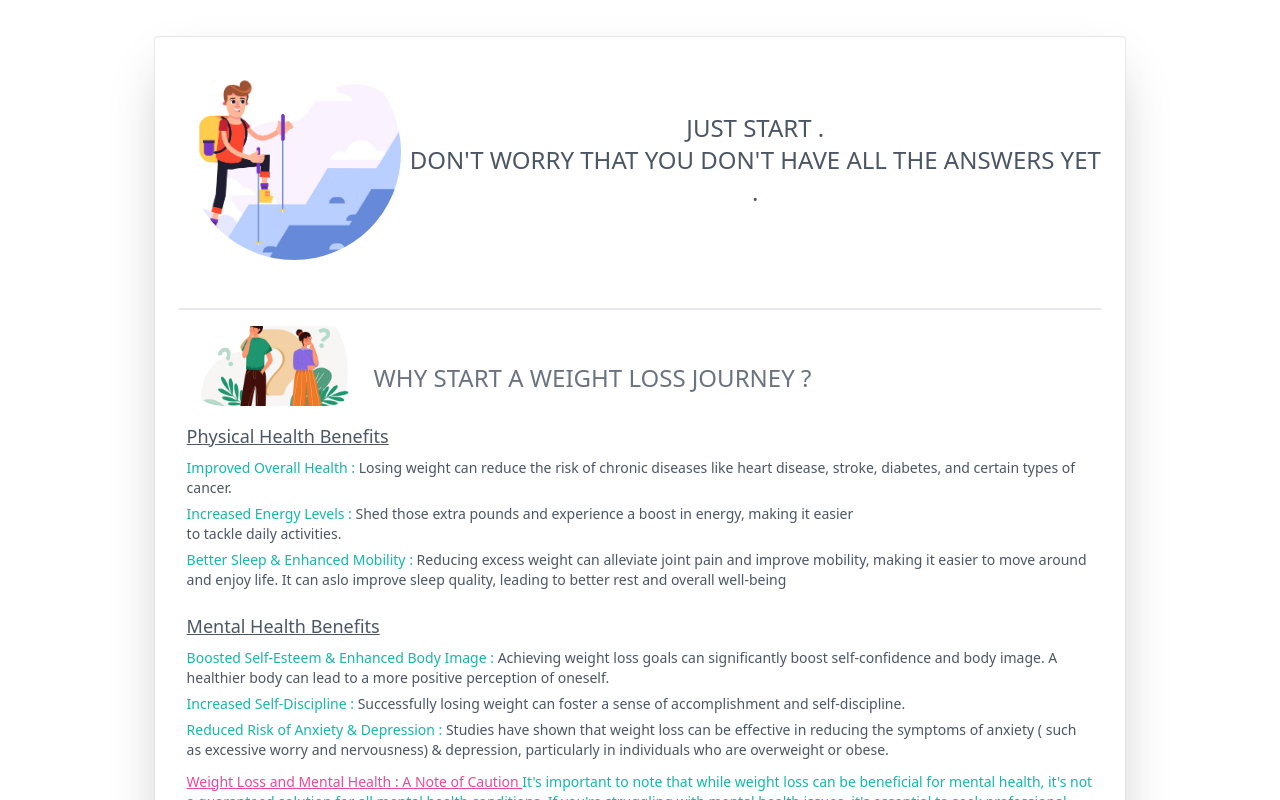
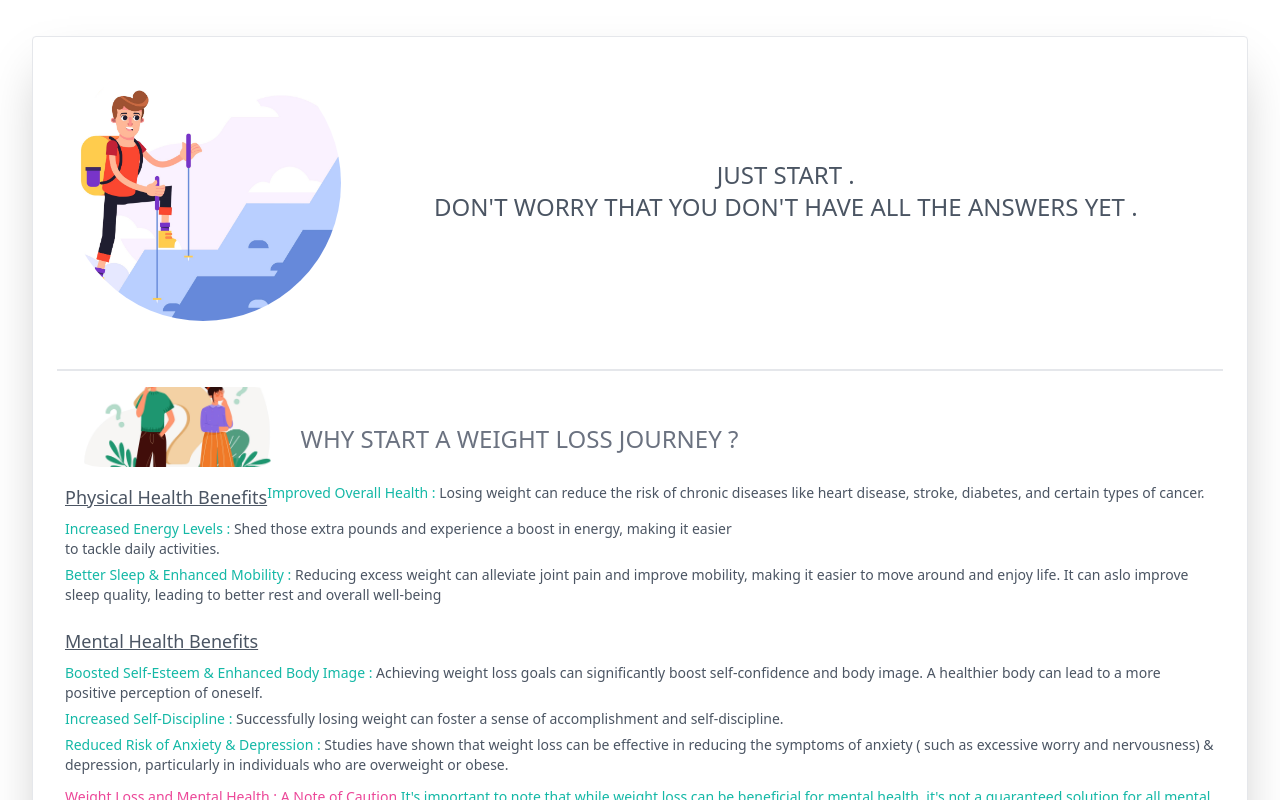
Before and after one commit to nishantkr02/BmiCalculator, a React (Vite) app: page /fitness-journey in a window 1280 px wide. Shown: the top 800 px of the page. Built offline with nearby package versions, Linux system fonts and the light colour scheme.

Commit message:
Update WeightLoss.jsx

```diff
--- a/src/Components/WeightLoss.jsx
+++ b/src/Components/WeightLoss.jsx
@@ -4,7 +4,7 @@ import { useNavigate } from 'react-router-dom'
 function WeightLoss() {
     const navigate = useNavigate()
   return (
-    <div className='flex flex-col w-4/5    px-2 mx-auto  border sm:px-6 my-1 shadow-2xl rounded bg-white'>
+    <div className='flex flex-col w-full   px-2 mx-auto  border sm:px-6 my-1 shadow-2xl rounded bg-white'>
 
      <div className=' flex flex-col  justify-between mx-auto w-screen sm:w-full  '>
 
```
